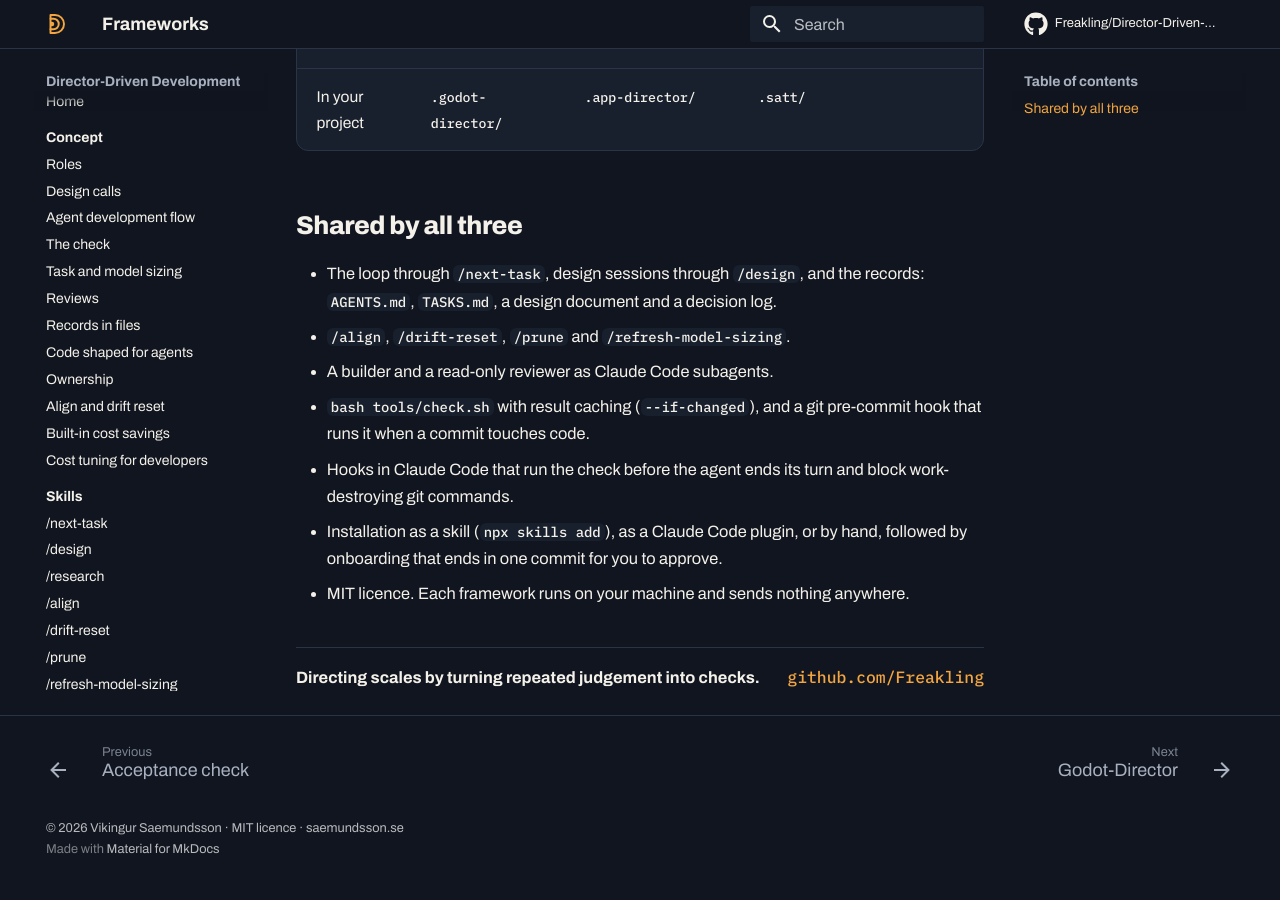
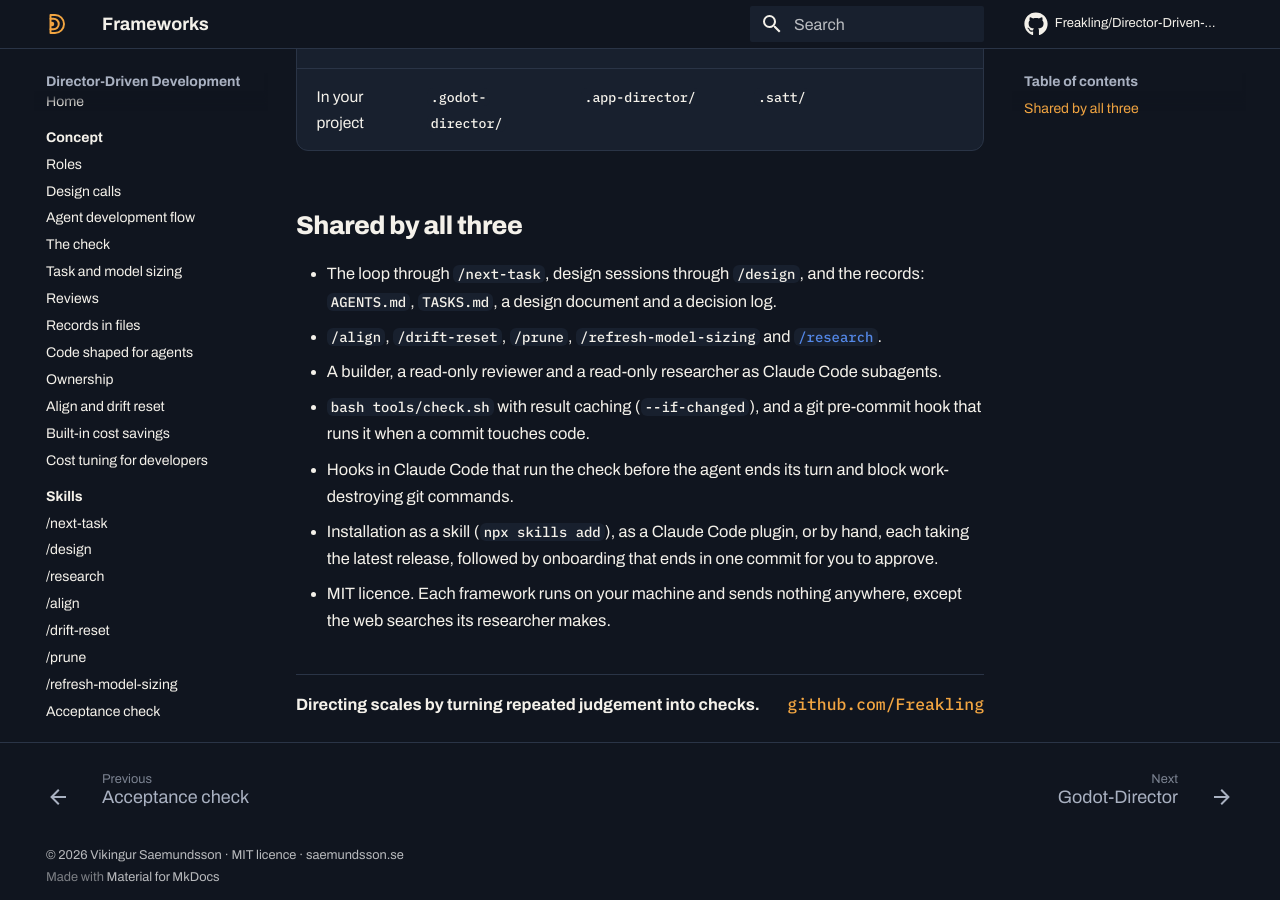
Before and after one commit to Freakling/Director-Driven-Development, an MkDocs documentation site: the page built from docs/frameworks/index.md, in a window 1280 px wide and 900 px high, scrolled down 771 px. Built offline with MkDocs 1.6.1 and Material for MkDocs 9.7.7, drawn with Linux system fonts in a browser that asks for light colours; comment, search, counter and statistics services are not loaded; before the commit the page ends 1644 px from its top, so only the background shows below that.

Commit message:
docs: the frameworks overview lists the research assistant (T74)
Shared by all three now names /research, linked to its skill page, and the read-only researcher beside the builder and reviewer. The install line says each path takes the latest release, and the privacy line says the researcher's web searches are the one thing that leaves the machine.

Co-Authored-By: Claude Opus 5.5 <noreply@anthropic.com>

```diff
--- a/docs/frameworks/index.md
+++ b/docs/frameworks/index.md
@@ -14,11 +14,11 @@ Three frameworks put Director-Driven Development to work. The same loop runs all
 ## Shared by all three
 
 - The loop through `/next-task`, design sessions through `/design`, and the records: `AGENTS.md`, `TASKS.md`, a design document and a decision log.
-- `/align`, `/drift-reset`, `/prune` and `/refresh-model-sizing`.
-- A builder and a read-only reviewer as Claude Code subagents.
+- `/align`, `/drift-reset`, `/prune`, `/refresh-model-sizing` and [`/research`](../skills/research.md).
+- A builder, a read-only reviewer and a read-only researcher as Claude Code subagents.
 - `bash tools/check.sh` with result caching (`--if-changed`), and a git pre-commit hook that runs it when a commit touches code.
 - Hooks in Claude Code that run the check before the agent ends its turn and block work-destroying git commands.
-- Installation as a skill (`npx skills add`), as a Claude Code plugin, or by hand, followed by onboarding that ends in one commit for you to approve.
-- MIT licence. Each framework runs on your machine and sends nothing anywhere.
+- Installation as a skill (`npx skills add`), as a Claude Code plugin, or by hand, each taking the latest release, followed by onboarding that ends in one commit for you to approve.
+- MIT licence. Each framework runs on your machine and sends nothing anywhere, except the web searches its researcher makes.
 
 <div class="takeaway"><span>Directing scales by turning repeated judgement into checks.</span><span class="url"><a href="https://github.com/Freakling">github.com/Freakling</a></span></div>
```
Also changed, not shown: TASKS.md (+1 -1 lines).
